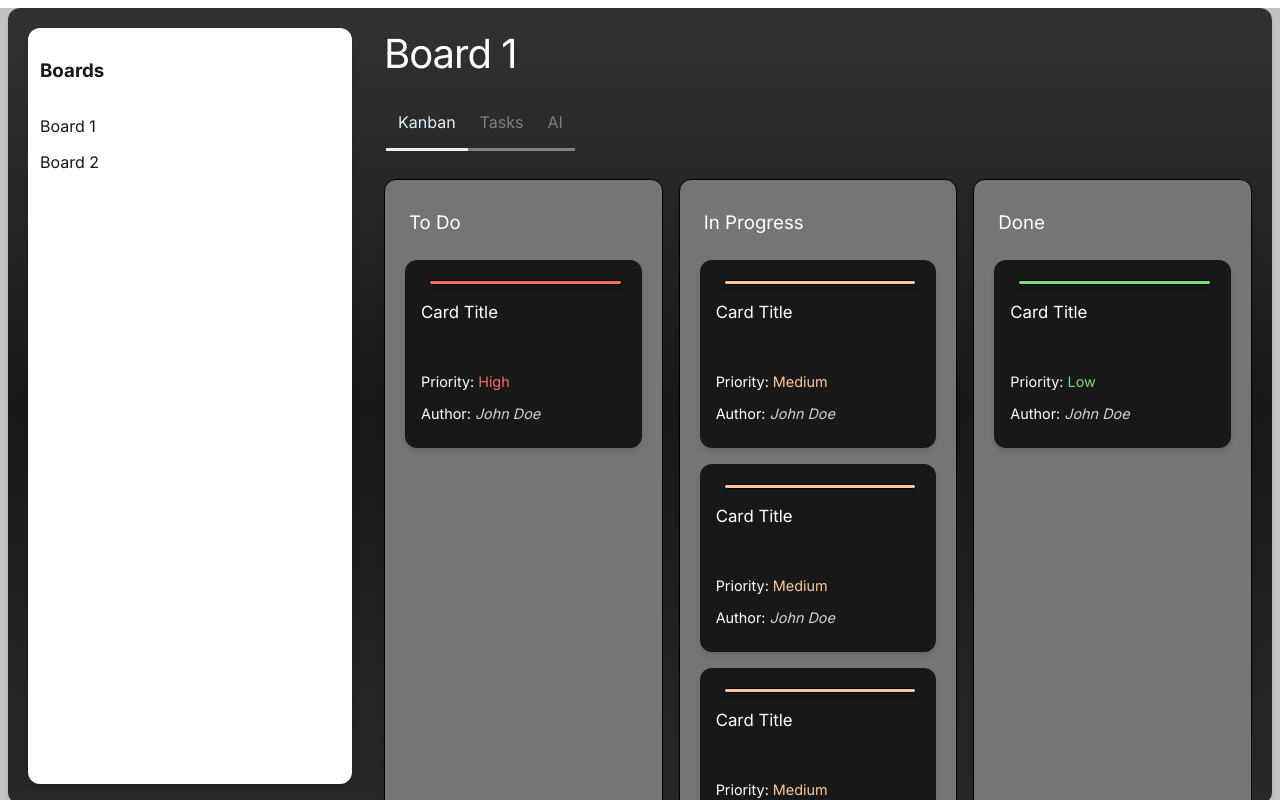
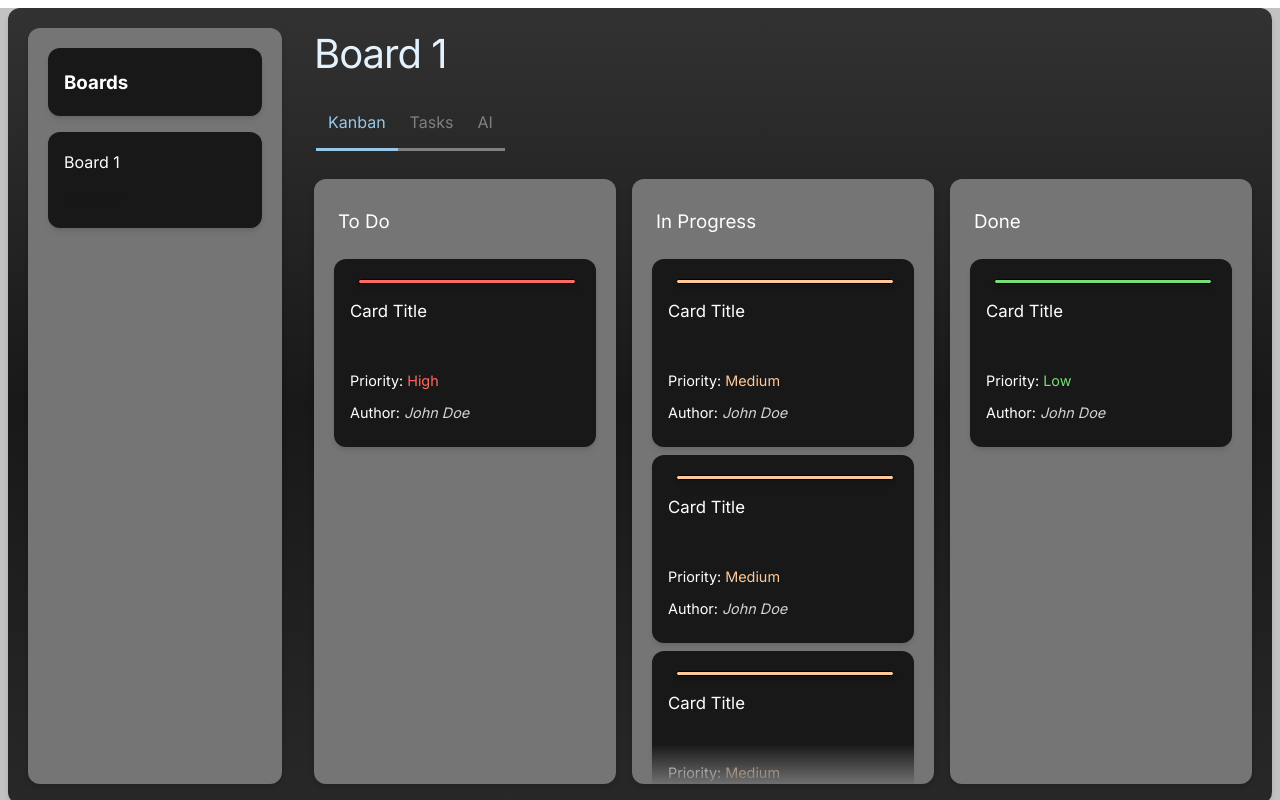
Before and after one commit to joelhenwang/kanban-board-poc, a React (Vite) app: page / in a window 1280 px wide. Shown: the top 800 px of the page. Built offline with nearby package versions, Linux system fonts and the light colour scheme.

Commit message:
refactor sidebar ui

```diff
--- a/src/BoardPage/BoardPage.jsx
+++ b/src/BoardPage/BoardPage.jsx
@@ -12,6 +12,8 @@ function BoardPage() {
         flexDirection: "column",
         flexGrow: 1,
         marginLeft: 16,
+        height: "100%",
+        overflow: "hidden",
       }}
     >
       <Header board_title="Board 1" />
--- a/src/BoardPage/components/Header.jsx
+++ b/src/BoardPage/components/Header.jsx
@@ -12,7 +12,7 @@ function Header({ board_title }) {
         marginTop: 12,
       }}
     >
-      <h1 style={{ color: "white", fontWeight: "normal" }}>{board_title}</h1>
+      <h1 style={{ color: "#e3f2fd", fontWeight: "normal" }}>{board_title}</h1>
       <br />
       <Menu />
       <br />
--- a/src/BoardPage/components/Kanban.jsx
+++ b/src/BoardPage/components/Kanban.jsx
@@ -9,7 +9,9 @@ function Kanban() {
         flexDirection: "row",
         flexGrow: 1,
         width: "100%",
-        maxHeight: "100%",
+        height: "100%",
+        minHeight: 0,
+        overflow: "hidden",
       }}
     >
       <Column title="To Do">
--- a/src/BoardPage/components/MenuOption.jsx
+++ b/src/BoardPage/components/MenuOption.jsx
@@ -1,7 +1,7 @@
 function MenuOption({ title, selected = false }) {
-  const selectedTextColor = selected ? { color: "#e3f2fd" } : { color: "grey" };
+  const selectedTextColor = selected ? { color: "#99c7e8" } : { color: "grey" };
   const selectedBorderColor = selected
-    ? { borderBottom: "3px solid #e3f2fd", padding: "0px 12px" }
+    ? { borderBottom: "3px solid #99c7e8", padding: "0px 12px" }
     : { borderBottom: "3px solid grey", padding: "0px 12px" };
 
   return (
--- a/src/components/Column/Column.jsx
+++ b/src/components/Column/Column.jsx
@@ -1,4 +1,5 @@
 import Box from "../ui/Box";
+import { useState, useRef, useEffect } from "react";
 
 function Column(props) {
   function handleDragOver(e) {
@@ -11,12 +12,29 @@ function Column(props) {
     props.onDrop(taskId);
   }
 
-  const columnUpperBarColorStyle = {
-    "--upperBarColor": props.color,
-  };
+  const contentRef = useRef(null);
+
+  const [canScrollUp, setCanScrollUp] = useState(false);
+  const [canScrollDown, setCanScrollDown] = useState(false);
+
+  function checkScroll() {
+    const element = contentRef.current;
+    const scrollTop = element.scrollTop;
+    const scrollHeight = element.scrollHeight;
+    const clientHeight = element.clientHeight;
+
+    setCanScrollUp(scrollTop > 0);
+    setCanScrollDown(scrollTop + clientHeight < scrollHeight - 1);
+  }
+
+  useEffect(() => {
+    checkScroll();
+    window.addEventListener("resize", checkScroll);
+    return () => window.removeEventListener("resize", checkScroll);
+  }, [props.children]);
 
   return (
-    <Box width="100%" maxWidth="30vw" backgroundColor="#757575">
+    <Box width="100%" maxWidth="30vw" backgroundColor="#757575" border="none">
       {/* <div
         className="column"
         onDragOver={handleDragOver}
@@ -30,16 +48,62 @@ function Column(props) {
       </h3>
 
       <div
-        className="content"
         style={{
+          position: "relative",
+          flexGrow: 1,
+          minHeight: 0,
           display: "flex",
           flexDirection: "column",
-          overflowX: "hidden",
-          overflowY: "scroll",
           maxHeight: "100%",
         }}
       >
-        {props.children}
+        {/* Top Shadow */}
+        <div
+          style={{
+            position: "absolute",
+            top: 0,
+            left: 0,
+            right: 0,
+            height: "40px",
+            background:
+              "linear-gradient(to bottom, rgba(117, 117, 117, 0.95), transparent)",
+            pointerEvents: "none", // Clicks pass through
+            opacity: canScrollUp ? 1 : 0,
+            transition: "opacity 0.2s ease-in-out",
+            zIndex: 1,
+          }}
+        />
+
+        {/* Bottom Shadow */}
+        <div
+          style={{
+            position: "absolute",
+            bottom: 48.5,
+            left: 0,
+            right: 0,
+            height: "40px",
+            background:
+              "linear-gradient(to top, rgba(117, 117, 117, 0.95), transparent)",
+            pointerEvents: "none",
+            opacity: canScrollDown ? 1 : 0,
+            transition: "opacity 0.2s ease-in-out",
+            zIndex: 1,
+          }}
+        />
+
+        {/* Scrollable Content */}
+        <div
+          ref={contentRef}
+          className="content"
+          onScroll={checkScroll}
+          style={{
+            overflowY: "scroll",
+            overflowX: "hidden",
+            marginBottom: "48.5px",
+          }}
+        >
+          {props.children}
+        </div>
       </div>
     </Box>
   );
--- a/src/components/Sidebar/Sidebar.jsx
+++ b/src/components/Sidebar/Sidebar.jsx
@@ -9,14 +9,17 @@ function Sidebar() {
       display="flex"
       flexDirection="column"
       borderStyle="none"
-      minWidth="300px"
+      minWidth="230px"
+      backgroundColor="#757575"
     >
-      <h3>Boards</h3>
-      <div>
-        {/* list of boards*/}
-        <p>Board 1</p>
+      <Box border="none" backgroundColor="#181818" padding="4px 16px">
+        <h3 style={{ color: "white" }}>Boards</h3>
+      </Box>
+
+      <Box border="none" backgroundColor="#181818" padding="4px 16px">
+        <p style={{ color: "white" }}>Board 1</p>
         <p>Board 2</p>
-      </div>
+      </Box>
       <div>{/* User profile */}</div>
     </Box>
   );
--- /dev/null
+++ b/src/components/ui/Card.css
@@ -0,0 +1,13 @@
+.card-container {
+    /* Default state */
+    transform: translateY(0) scale(1);
+    transition:
+        transform 0.2s ease-in-out,
+        box-shadow 0.2s ease-in-out;
+    cursor: pointer;
+}
+
+.card-container:hover {
+    /* Hover state */
+    transform: translateY(-4px) scale(1.02);
+}
--- a/src/components/ui/Card.jsx
+++ b/src/components/ui/Card.jsx
@@ -1,3 +1,5 @@
+import "./Card.css";
+
 import Box from "./Box";
 import React from "react";
 import { useState } from "react";
@@ -24,6 +26,7 @@ function Card({ title, prio, data = {} }) {
   };
 
   return (
+    <div className="card-container">
       <Box backgroundColor="#181818" borderStyle="none" paddingLeft="16px">
         <Box height="3px" padding="0" backgroundColor={prioStyle.color}></Box>
         <h3
@@ -34,13 +37,18 @@ function Card({ title, prio, data = {} }) {
 
         <br></br>
 
-      <p style={{ color: "white", fontWeight: "lighter", fontSize: "0.9rem" }}>
+        <p
+          style={{ color: "white", fontWeight: "lighter", fontSize: "0.9rem" }}
+        >
           Priority: <span style={prioStyle}>{prio}</span>{" "}
         </p>
-      <p style={{ color: "white", fontWeight: "lighter", fontSize: "0.9rem" }}>
+        <p
+          style={{ color: "white", fontWeight: "lighter", fontSize: "0.9rem" }}
+        >
           Author: <span style={authorStyle}>{data.author}</span>
         </p>
       </Box>
+    </div>
   );
 }
 
```
Lines whose indentation alone changed are shown as unchanged.
